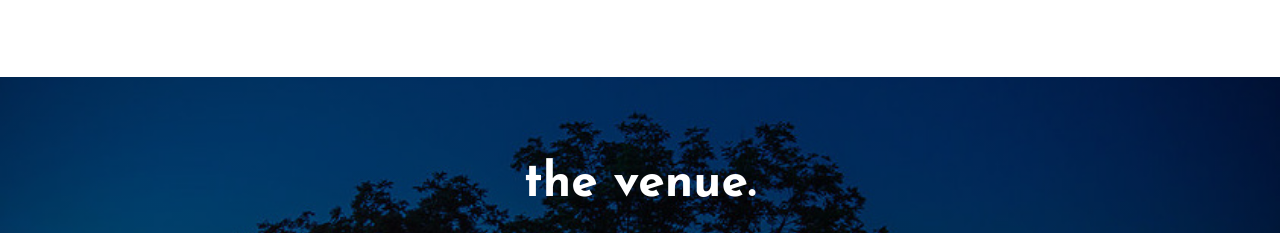
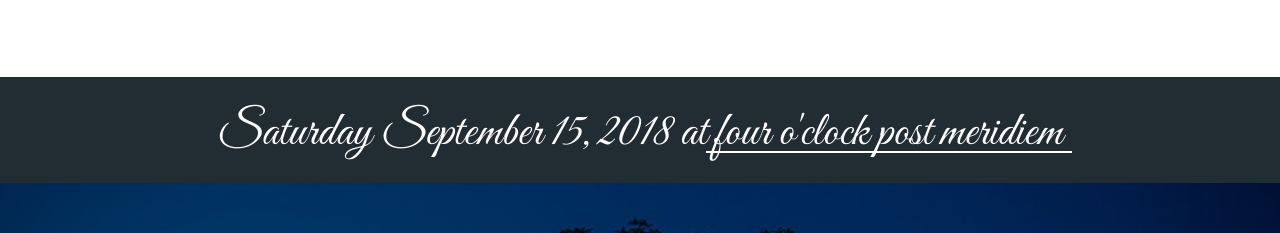
Before and after one commit to dylanon/wedding, a website built with webpack: page src/index.html in a window 1280 px wide. Shown: the part 1352-1585 px from the top of the page. Built offline with nearby package versions, Linux system fonts and the light colour scheme.

Commit message:
Add banner with date and time

```diff
--- a/src/index.html
+++ b/src/index.html
@@ -5,7 +5,7 @@
   <meta charset="UTF-8">
   <meta name="viewport" content="width=device-width, initial-scale=1.0">
   <meta http-equiv="X-UA-Compatible" content="ie=edge">
-  <link href="https://fonts.googleapis.com/css?family=Josefin+Sans:300,400,700" rel="stylesheet">
+  <link href="https://fonts.googleapis.com/css?family=Josefin+Sans:300,400,700|Great+Vibes" rel="stylesheet">
   <title>Cody &amp; Dylan | September 2018</title>
   <script defer src="https://use.fontawesome.com/releases/v5.0.12/js/all.js" integrity="sha384-Voup2lBiiyZYkRto2XWqbzxHXwzcm4A5RfdfG6466bu5LqjwwrjXCMBQBLMWh7qR"
     crossorigin="anonymous"></script>
@@ -33,6 +33,11 @@
             </p>
           </div>
         </div>
+    </section>
+    <section class="section date">
+      <p>Saturday September 15, 2018 at
+        <span class="date__time">four o&apos;clock post meridiem</span>
+      </p>
     </section>
     <section class="section venue">
       <div class="section__container">
--- a/src/sass/partials/_section.scss
+++ b/src/sass/partials/_section.scss
@@ -1,5 +1,4 @@
 .section {
-  min-height: 50vh;
   padding: ($base-spacing * 5) ($base-spacing * 2);
 
   &__container {
--- /dev/null
+++ b/src/sass/partials/sections/_date.scss
@@ -0,0 +1,26 @@
+.date {
+  color: $color-text-light;
+  font: {
+    // family: 'Pinyon Script', cursive;
+    family: $font-stack-cursive;
+    size: 4.8rem;
+  }
+  padding-top: $base-spacing * 1.8;
+  padding-bottom: $base-spacing * 1.4;
+  text-align: center;
+
+  &__time {
+    position: relative;
+  }
+
+  &__time::after {
+    background: $color-text-light;
+    content: '';
+    display: block;
+    height: 0.2rem;
+    position: absolute;
+    bottom: 0.2em;
+    left: -0.2em;
+    right: -0.2em;
+  }
+}
--- a/src/sass/style.scss
+++ b/src/sass/style.scss
@@ -1,5 +1,6 @@
 $font-size: 1.6rem;
 $font-stack: 'Josefin Sans', sans-serif;
+$font-stack-cursive: 'Great Vibes', cursive;
 $base-spacing: 1.6rem;
 $border-radius: 20px;
 $color-bg: rgb(34, 44, 51);
@@ -19,6 +20,7 @@ $color-venue-image-gradient: rgba(0, 0, 0, 0.4);
 @import './partials/header';
 @import './partials/section';
 @import './partials/sections/intro';
+@import './partials/sections/date';
 @import './partials/sections/venue';
 @import './partials/sections/rsvp';
 @import './partials/footer';
```
